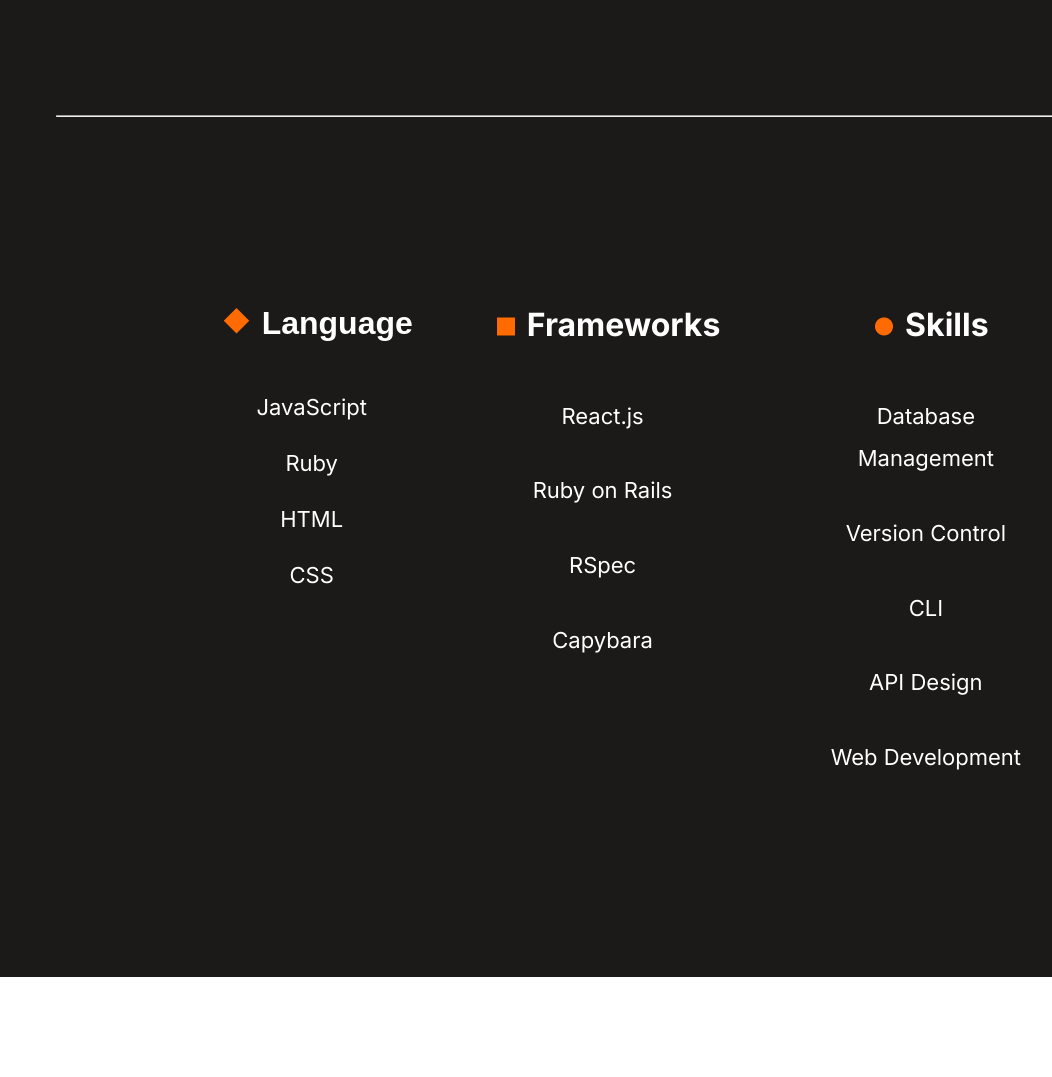
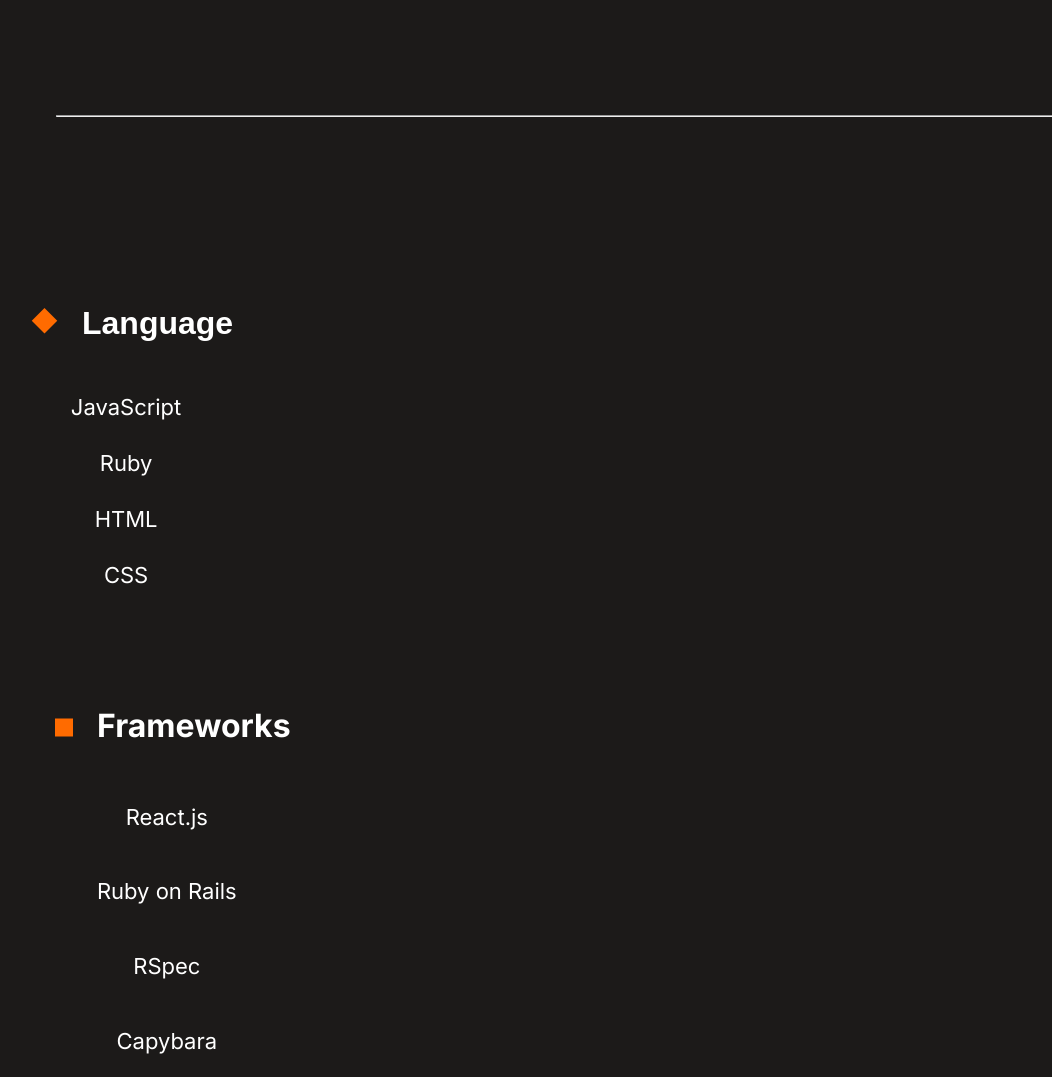
Before and after one commit to prince-rutagengwa/mobile-portfolio, a website: page index.html in a window 1280 px wide. Shown: the part 3600-4677 px from the top of the page, without its empty margins (5-1057 px from the left). Drawn offline with Linux system fonts and the light colour scheme.

Commit message:
Update styling and centered h2 for data-container

```diff
--- a/index.css
+++ b/index.css
@@ -27,8 +27,18 @@
   padding: 120px 24px;
 }
 
-.data-container > h2 {
+.data-container {
+  display: flex;
+  flex-direction: column;
+}
+
+.language-title,
+.skills-title {
   text-align: center;
+}
+
+.data-container img {
+  margin-right: 12px;
 }
 
 .time-bar {
```
